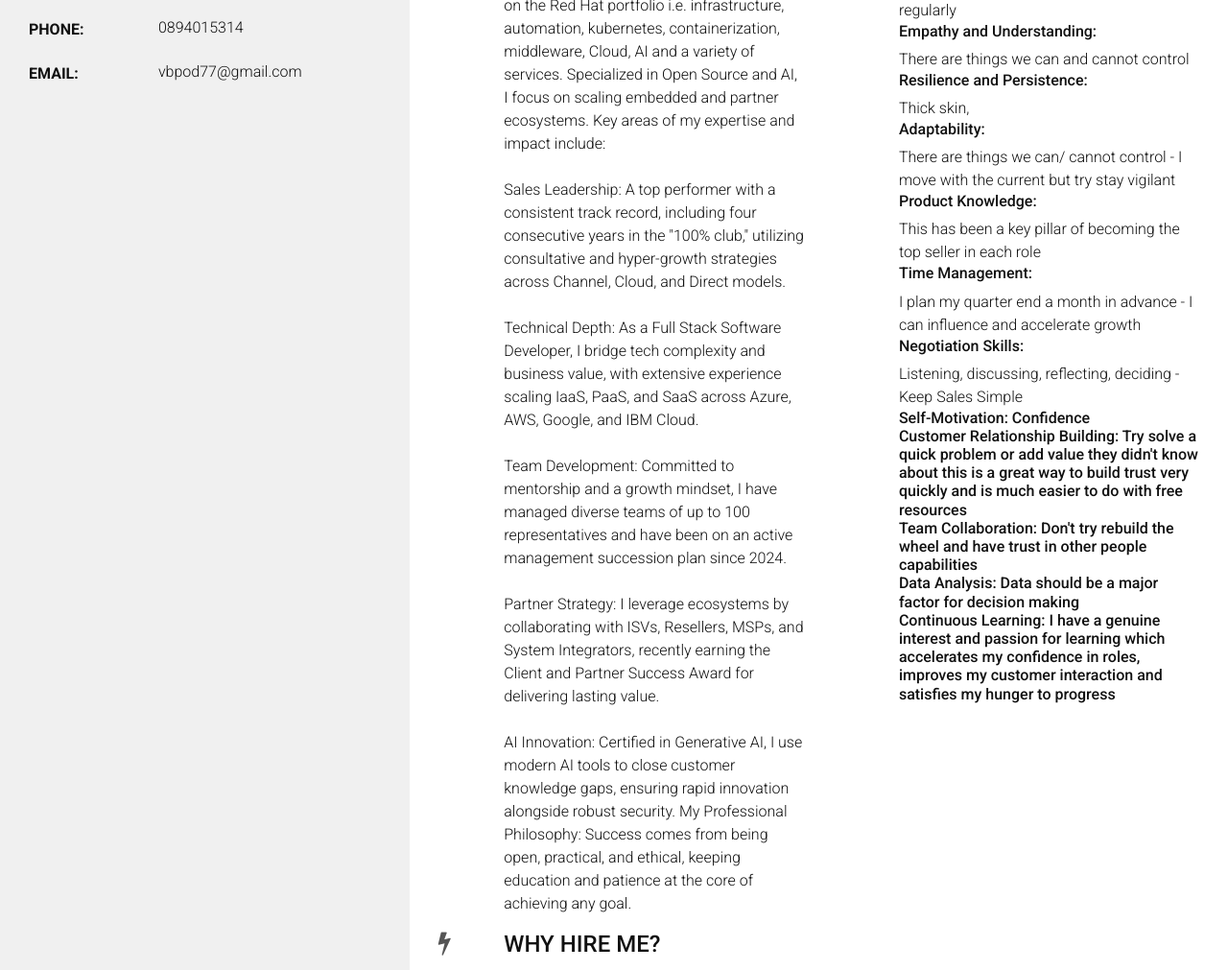
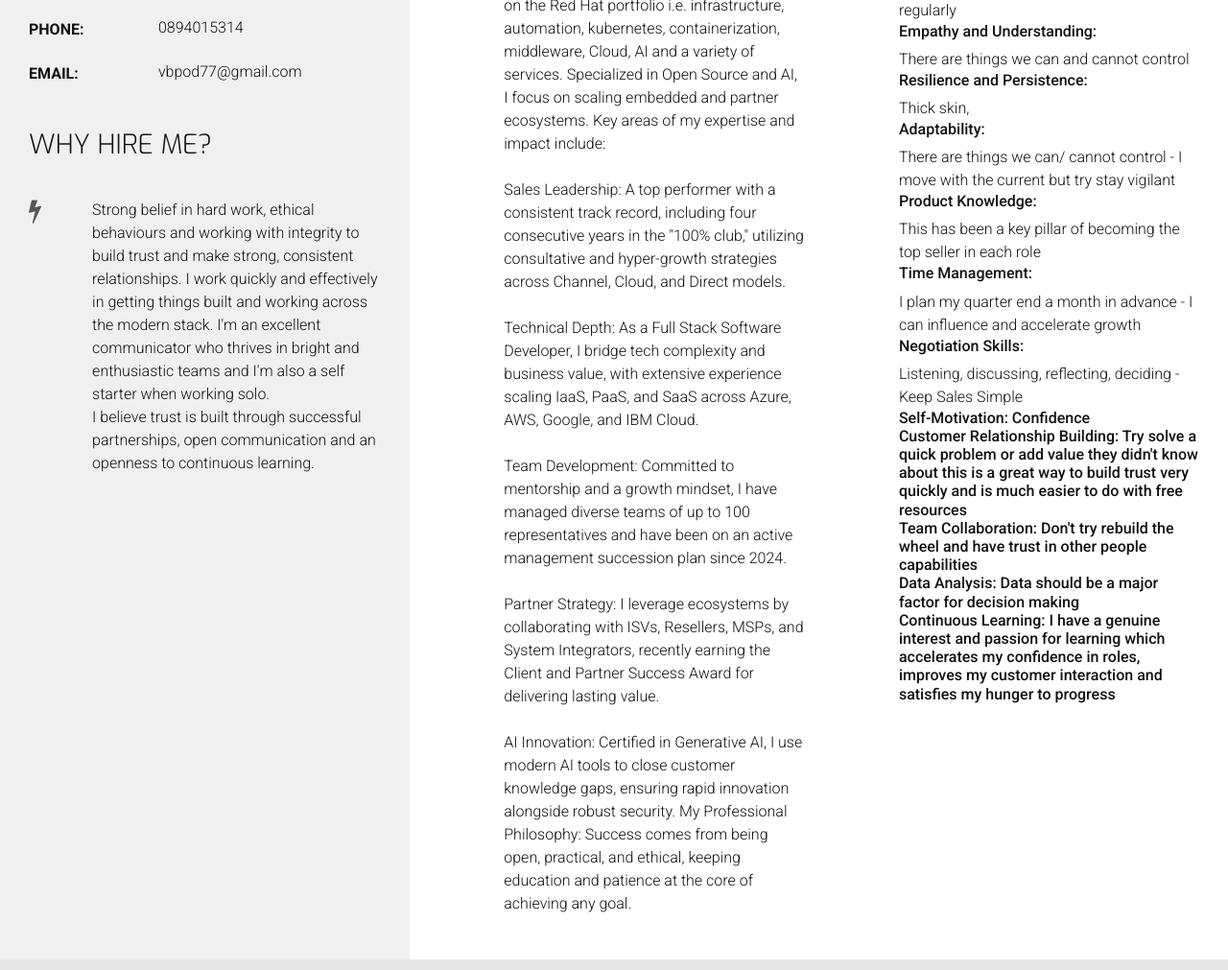
Before and after one commit to VinBdev/Resume.Project.2021, a plain HTML site: page index.html in a window 1280 px wide. Shown: the part 616-1627 px from the top of the page at 96% size. Drawn offline with nearby package versions, Linux system fonts and the light colour scheme.

Commit message:
Move Why hire me section under Personal Info
Co-authored-by: Ona <no-reply@ona.com>

```diff
--- a/index.html
+++ b/index.html
@@ -109,6 +109,26 @@
                         </p>
                     </div>
                 </div>
+                <div class="row">
+                    <div class="col-12">
+                        <h3 class="section-heading uppercase">Why hire me?</h3>
+                        <div class="row">
+                            <div class="col-2">
+                                <i class="three-reasons-icon fa fa-bolt" aria-hidden="true"></i>
+                            </div>
+                            <div class="col-10">
+                                <p>
+                                    Strong belief in hard work, ethical behaviours and working with integrity to build trust and make strong, consistent relationships.
+                                    I work quickly and effectively in getting things built and working across the modern stack. I'm an excellent communicator who thrives in bright and enthusiastic teams
+                                    and I'm also a self starter when working solo.
+
+                                    <br>
+                                    I believe trust is built through successful partnerships, open communication and an openness to continuous learning.
+                                </p>
+                            </div>
+                        </div>
+                    </div>
+                </div>
             </div>
             <div class="col-md-8 bg-color-three-reasons section-column">
                 <div class="row">
@@ -177,19 +197,7 @@
                             </div>
                         </div>
                     </div>
-                    <div class="col-10 offset-1 offset-sm-0 col-sm-4 col-md-6">
-                        <div class="row">
-                            <div class="col-2">
-                                <i class="three-reasons-icon fa fa-bolt" aria-hidden="true"></i>
-                            </div>
-                            <div class="col-10">
-                                <h4 class="three-reasons-heading uppercase">Why hire me?</h4>
-                                <p>
-                                    I work quickly and effectively in getting things built and working across the stack. I'm an excellent communicator who thrives in bright and enthusiastic teams and I'm also a self starter when working solo.
-                                </p>
-                            </div>
-                        </div>
-                    </div>
+
                 </div>
             </div>
         </div>
```
